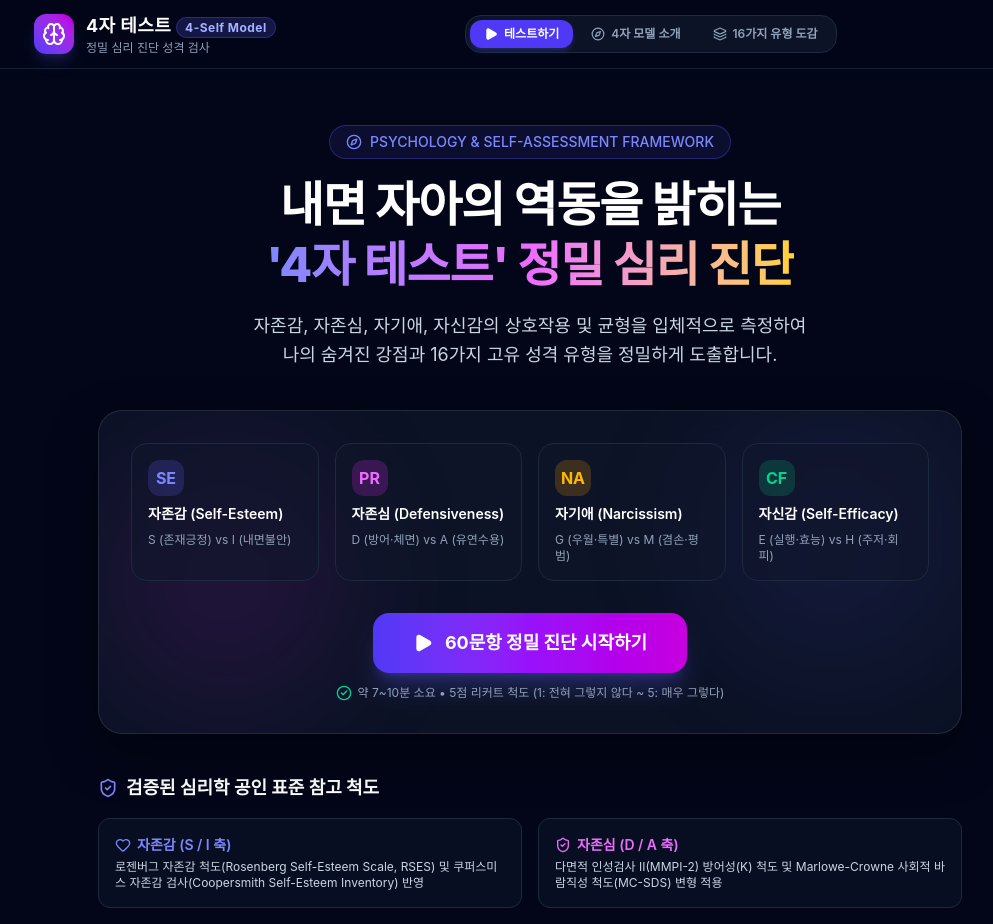
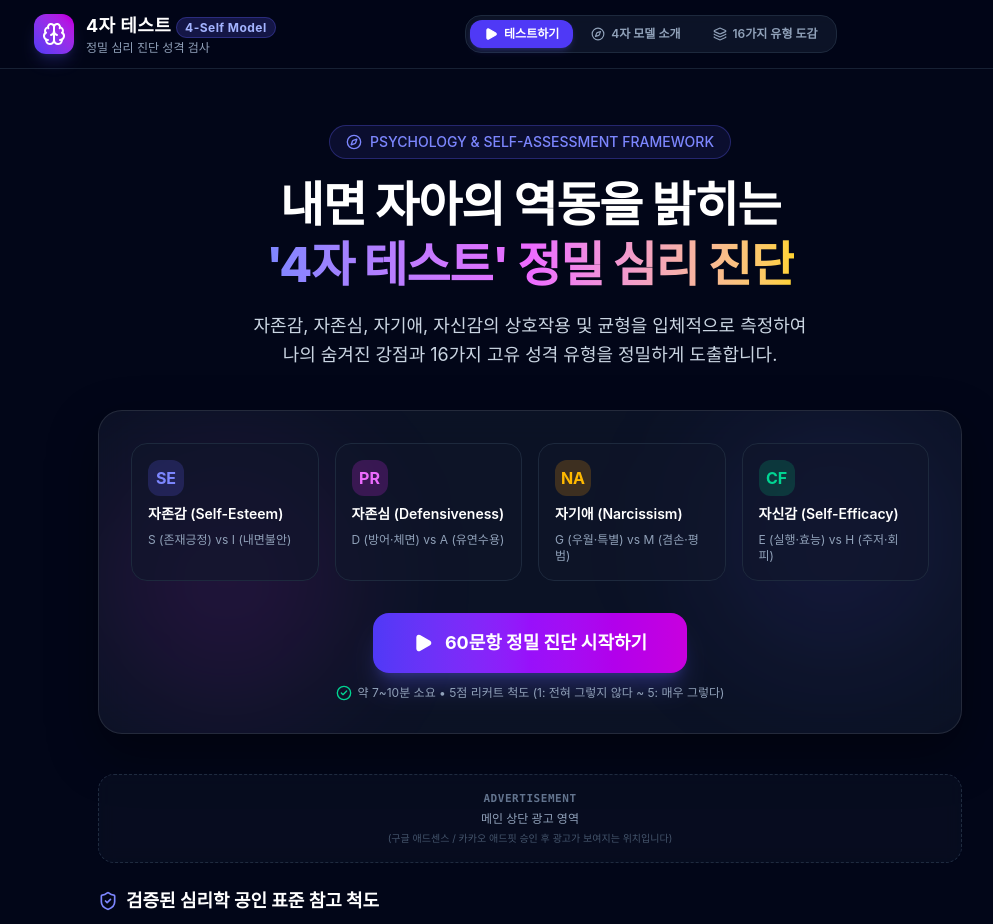
Before and after one commit to Newbienoob0305/4-, a React (Vite) app: page / in a window 1280 px wide. Shown: the top 924 px of the page, without its empty margins (110-1103 px from the left). Built offline with nearby package versions, Linux system fonts and the light colour scheme.

Commit message:
Add AdBanner components for Google AdSense / Kakao AdFit

```diff
--- /dev/null
+++ b/src/components/AdBanner.tsx
@@ -0,0 +1,61 @@
+import React, { useEffect } from 'react';
+
+interface AdBannerProps {
+  client?: string; // 예: 'ca-pub-1234567890123456'
+  slot?: string;   // 예: '1234567890'
+  format?: 'auto' | 'fluid' | 'rectangle';
+  className?: string;
+  label?: string;
+}
+
+export const AdBanner: React.FC<AdBannerProps> = ({
+  client,
+  slot,
+  format = 'auto',
+  className = '',
+  label = '광고 영역 (Ad Space)',
+}) => {
+  useEffect(() => {
+    // If real AdSense client and slot exist, trigger adsbygoogle push
+    if (client && slot) {
+      try {
+        ((window as any).adsbygoogle = (window as any).adsbygoogle || []).push({});
+      } catch (e) {
+        console.error('AdSense script push error:', e);
+      }
+    }
+  }, [client, slot]);
+
+  // If real AdSense credentials exist, render ins tag
+  if (client && slot) {
+    return (
+      <div className={`w-full text-center overflow-hidden my-4 ${className}`}>
+        <ins
+          className="adsbygoogle"
+          style={{ display: 'block' }}
+          data-ad-client={client}
+          data-ad-slot={slot}
+          data-ad-format={format}
+          data-full-width-responsive="true"
+        />
+      </div>
+    );
+  }
+
+  // Placeholder banner before AdSense approval/credentials are provided
+  return (
+    <div className={`w-full my-6 ${className}`}>
+      <div className="w-full py-4 px-4 rounded-2xl bg-slate-900/40 border border-dashed border-slate-700/60 flex flex-col items-center justify-center text-center space-y-1 select-none backdrop-blur-sm">
+        <span className="text-[11px] font-mono tracking-wider text-slate-500 uppercase font-semibold">
+          ADVERTISEMENT
+        </span>
+        <p className="text-xs text-slate-400 font-medium">
+          {label}
+        </p>
+        <span className="text-[10px] text-slate-600">
+          (구글 애드센스 / 카카오 애드핏 승인 후 광고가 보여지는 위치입니다)
+        </span>
+      </div>
+    </div>
+  );
+};
--- a/src/components/IntroSection.tsx
+++ b/src/components/IntroSection.tsx
@@ -1,6 +1,6 @@
 import React from 'react';
 import { Play, ShieldCheck, Heart, Award, Zap, Compass, CheckCircle2 } from 'lucide-react';
-import { AXIS_DETAILS } from '../data/testData';
+import { AdBanner } from './AdBanner';
 
 interface IntroSectionProps {
   onStart: () => void;
@@ -82,6 +82,9 @@ export const IntroSection: React.FC<IntroSectionProps> = ({ onStart }) => {
         </div>
       </div>
 
+      {/* Ad Banner Position (Intro Bottom) */}
+      <AdBanner label="메인 상단 광고 영역" />
+
       {/* Academic References Section */}
       <div className="space-y-4">
         <h2 className="text-lg font-bold text-white flex items-center gap-2">
--- a/src/components/ModelGuide.tsx
+++ b/src/components/ModelGuide.tsx
@@ -1,6 +1,7 @@
 import React from 'react';
 import { Compass, ShieldCheck, Heart, Award, Zap, ArrowRight, Play, BookOpen, Layers } from 'lucide-react';
-import { AXIS_DETAILS, AxisType } from '../data/testData';
+import { AXIS_DETAILS } from '../data/testData';
+import { AdBanner } from './AdBanner';
 
 interface ModelGuideProps {
   onStartTest: () => void;
@@ -140,6 +141,9 @@ export const ModelGuide: React.FC<ModelGuideProps> = ({ onStartTest }) => {
         </div>
       </div>
 
+      {/* Ad Banner Position (Model Guide Center) */}
+      <AdBanner label="모델 소개 페이지 광고 영역" />
+
       {/* Scoring & Cut-off Formula */}
       <div className="glass-panel p-6 sm:p-8 rounded-3xl border border-slate-800 space-y-4">
         <h2 className="text-xl font-bold text-white flex items-center gap-2">
--- a/src/components/QuestionCard.tsx
+++ b/src/components/QuestionCard.tsx
@@ -1,6 +1,7 @@
 import React, { useEffect, useState } from 'react';
 import { Question } from '../data/testData';
 import { ChevronLeft, ChevronRight, Keyboard, Check } from 'lucide-react';
+import { AdBanner } from './AdBanner';
 
 interface QuestionCardProps {
   question: Question;
@@ -162,6 +163,9 @@ export const QuestionCard: React.FC<QuestionCardProps> = ({
           <ChevronRight className="w-4 h-4" />
         </button>
       </div>
+
+      {/* Ad Banner Position (In-Test Bottom) */}
+      <AdBanner label="문항 진행 중 광고 영역" className="my-4" />
     </div>
   );
 };
--- a/src/components/ResultReport.tsx
+++ b/src/components/ResultReport.tsx
@@ -23,6 +23,7 @@ import {
   Info,
 } from 'lucide-react';
 import { PersonalityType, AXIS_DETAILS, AxisType } from '../data/testData';
+import { AdBanner } from './AdBanner';
 
 ChartJS.register(
   RadialLinearScale,
@@ -193,6 +194,9 @@ export const ResultReport: React.FC<ResultReportProps> = ({
         </div>
       </div>
 
+      {/* Ad Banner Position (Result Top) */}
+      <AdBanner label="결과 리포트 상단 광고 영역" />
+
       {/* Main Report Container for Image Export */}
       <div ref={reportRef} className="space-y-8 p-4 sm:p-6 rounded-3xl bg-slate-950/60 border border-slate-800">
         {/* Result Header Hero Card */}
@@ -327,6 +331,9 @@ export const ResultReport: React.FC<ResultReportProps> = ({
           </div>
         </div>
 
+        {/* Ad Banner Position (Result Bottom) */}
+        <AdBanner label="결과 리포트 하단 광고 영역" />
+
         {/* Academic Reference Footer */}
         <div className="p-4 rounded-2xl bg-slate-900/40 border border-slate-800 text-center text-xs text-slate-500 space-y-1">
           <p>4자 테스트(4-Self Model) 정밀 심리 진단 모델 보고서 기반 웹 애플리케이션</p>
--- a/src/components/TypeEncyclopedia.tsx
+++ b/src/components/TypeEncyclopedia.tsx
@@ -1,6 +1,7 @@
 import React, { useState } from 'react';
 import { PERSONALITY_TYPES, PersonalityType } from '../data/testData';
-import { Search, Sparkles, X, Award, ShieldAlert, Play, Layers } from 'lucide-react';
+import { Search, X, Award, ShieldAlert, Play, Layers } from 'lucide-react';
+import { AdBanner } from './AdBanner';
 
 interface TypeEncyclopediaProps {
   onStartTest: () => void;
@@ -39,6 +40,9 @@ export const TypeEncyclopedia: React.FC<TypeEncyclopediaProps> = ({ onStartTest
           자존감(S/I), 자존심(D/A), 자기애(G/M), 자신감(E/H)의 조합으로 이뤄진 16가지 고유 유형의 특징과 성장 가이드를 탐색해 보세요.
         </p>
       </div>
+
+      {/* Ad Banner Position (Type Encyclopedia Top) */}
+      <AdBanner label="성격 유형 도감 상단 광고 영역" />
 
       {/* Filter & Search Bar */}
       <div className="glass-panel p-4 rounded-2xl border border-slate-800 flex flex-col md:flex-row items-center justify-between gap-4">
@@ -178,6 +182,9 @@ export const TypeEncyclopedia: React.FC<TypeEncyclopediaProps> = ({ onStartTest
               </p>
             </div>
 
+            {/* Ad Banner inside Modal */}
+            <AdBanner label="유형 상세 모달 하단 광고 영역" />
+
             {/* CTA */}
             <div className="pt-2 flex items-center justify-between gap-3">
               <button
```
